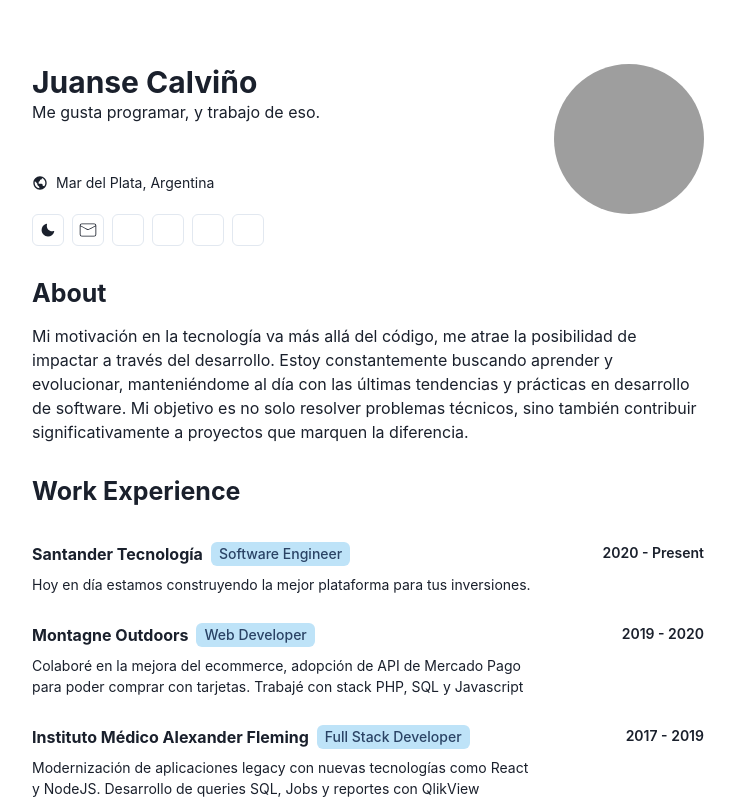
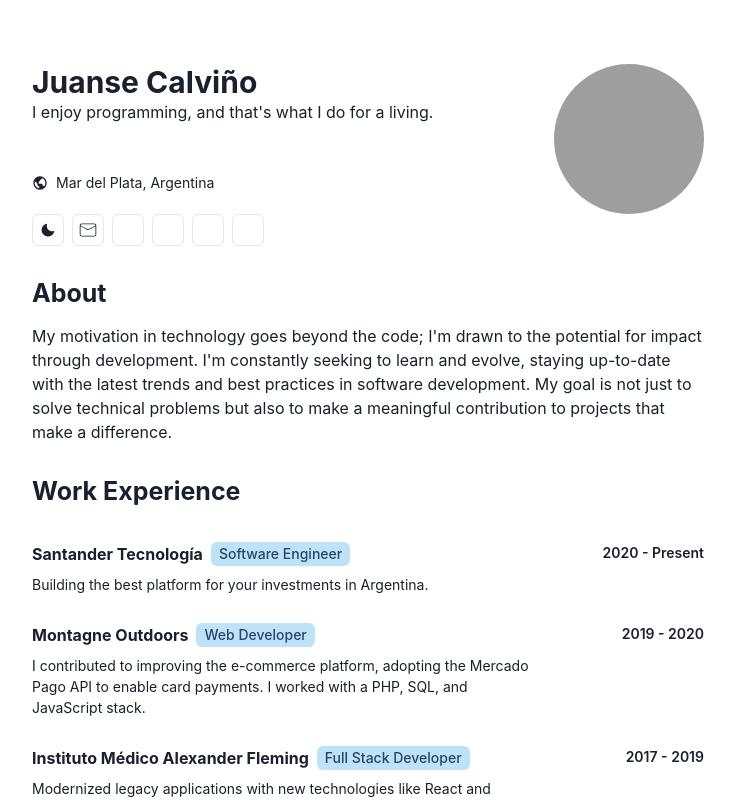
Before and after one commit to juansecalvinio/portfolio, a Next.js app: page / in a window 1280 px wide. Shown: the top 800 px of the page, without its empty margins (272-1007 px from the left). Built offline with nearby package versions, Linux system fonts and the light colour scheme; grey boxes are pictures that could not be loaded; some icons are missing.

Commit message:
Agrego contenido en inglés

```diff
--- a/src/sections/About/index.tsx
+++ b/src/sections/About/index.tsx
@@ -9,12 +9,12 @@ export const About = () => {
       </Heading>
       <Box marginTop={"1rem"}>
         <Text fontSize={{ base: "sm", md: "md", lg: "md" }}>
-          Mi motivación en la tecnología va más allá del código, me atrae la
-          posibilidad de impactar a través del desarrollo. Estoy constantemente
-          buscando aprender y evolucionar, manteniéndome al día con las últimas
-          tendencias y prácticas en desarrollo de software. Mi objetivo es no
-          solo resolver problemas técnicos, sino también contribuir
-          significativamente a proyectos que marquen la diferencia.
+          My motivation in technology goes beyond the code; I'm drawn to the
+          potential for impact through development. I'm constantly seeking to
+          learn and evolve, staying up-to-date with the latest trends and best
+          practices in software development. My goal is not just to solve
+          technical problems but also to make a meaningful contribution to
+          projects that make a difference.
         </Text>
       </Box>
     </Box>
--- a/src/sections/Header/index.tsx
+++ b/src/sections/Header/index.tsx
@@ -23,7 +23,7 @@ export const Header = () => {
             Juanse Calviño
           </Heading>
           <Text fontSize={{ base: "sm", md: "md", lg: "md" }}>
-            Me gusta programar, y trabajo de eso.
+            I enjoy programming, and that's what I do for a living.
           </Text>
         </Box>
         <Box
--- a/src/sections/WorkExperience/index.tsx
+++ b/src/sections/WorkExperience/index.tsx
@@ -7,7 +7,7 @@ const experience: WorkItemProps[] = [
     company: "Santander Tecnología",
     role: "Software Engineer",
     description:
-      "Hoy en día estamos construyendo la mejor plataforma para tus inversiones.",
+      "Building the best platform for your investments in Argentina.",
     startTime: "2020",
     endTime: "Present",
   },
@@ -15,7 +15,7 @@ const experience: WorkItemProps[] = [
     company: "Montagne Outdoors",
     role: "Web Developer",
     description:
-      "Colaboré en la mejora del ecommerce, adopción de API de Mercado Pago para poder comprar con tarjetas. Trabajé con stack PHP, SQL y Javascript",
+      "I contributed to improving the e-commerce platform, adopting the Mercado Pago API to enable card payments. I worked with a PHP, SQL, and JavaScript stack.",
     startTime: "2019",
     endTime: "2020",
   },
@@ -23,7 +23,7 @@ const experience: WorkItemProps[] = [
     company: "Instituto Médico Alexander Fleming",
     role: "Full Stack Developer",
     description:
-      "Modernización de aplicaciones legacy con nuevas tecnologías como React y NodeJS. Desarrollo de queries SQL, Jobs y reportes con QlikView",
+      "Modernized legacy applications with new technologies like React and NodeJS. Developed SQL queries, jobs, and reports with QlikView.",
     startTime: "2017",
     endTime: "2019",
   },
```
